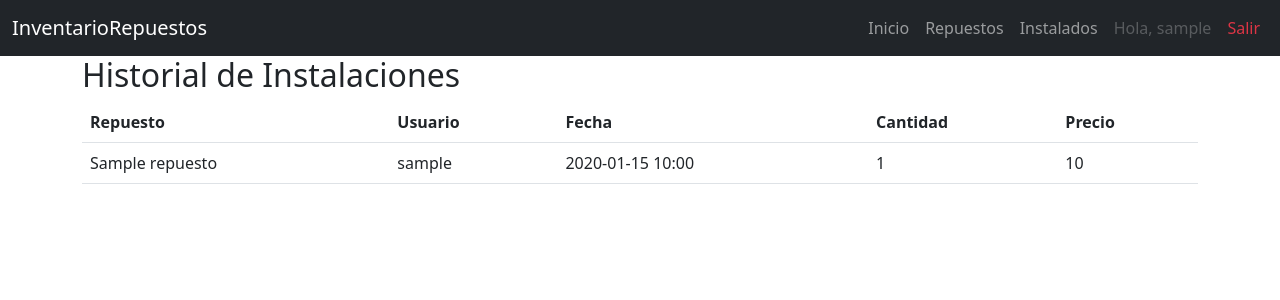
After one commit to Jean2306-bot/inventario-repuestos, a Flask app: page /inventory/instalados in a window 1280 px wide. The commit adds this page. Shown: the top 300 px of the page. Run offline with Flask 3, Linux system fonts and the light colour scheme; a user stored in the database is signed in; tables that the repository leaves empty hold one stand-in row (values such as "Sample post").

Commit message:
Implementación de gestión de instalaciones: se añaden rutas y plantillas para agregar y ver instalaciones de repuestos, se actualizan modelos y se mejora la navegación en la interfaz.

```diff
--- a/app/inventory/routes.py
+++ b/app/inventory/routes.py
@@ -1,7 +1,7 @@
 from flask import Blueprint, render_template, redirect, url_for, request, flash
-from app.models import db, Repuesto
+from app.models import db, Repuesto, Instalacion
 from app.forms import RepuestoForm
-from flask_login import login_required
+from flask_login import login_required, current_user
 
 
 inventory_bp = Blueprint('inventory', __name__, url_prefix='/inventory')
@@ -74,3 +74,44 @@ def eliminar(id):
     db.session.commit()
     flash('Repuesto eliminado exitosamente!', 'success')
     return redirect(url_for('inventory.lista'))
+
+@inventory_bp.route('/instalados/agregar/<int:id>')
+@login_required
+def agregar_instalacion(id):
+    repuesto = Repuesto.query.get_or_404(id)
+
+    if repuesto.cantidad < 1:
+        flash('No hay suficiente stock de este repuesto.', 'warning')
+        return redirect(url_for('inventory.lista'))
+
+    # Crear nueva instalación
+    nueva_instalacion = Instalacion(
+        repuesto_id=repuesto.id,
+        usuario_id=current_user.id,
+        cantidad=1,
+        precio=repuesto.precio
+    )
+
+    repuesto.cantidad -= 1  # Descontar del inventario
+    db.session.add(nueva_instalacion)
+    db.session.commit()
+
+    flash(f'Repuesto "{repuesto.nombre}" marcado como instalado.', 'success')
+    return redirect(url_for('inventory.lista'))
+
+@inventory_bp.route('/instalados')
+@login_required
+def ver_instalados():
+    instalaciones = Instalacion.query.order_by(Instalacion.fecha.desc()).all()
+    return render_template('inventory/instalados.html', instalaciones=instalaciones)
+
+
+@inventory_bp.route('/instalados/instalar', methods=['POST'])
+@login_required
+def instalar_repuesto():
+    id = request.form.get('id')
+    repuesto = Repuesto.query.get_or_404(id)
+    if repuesto.cantidad > 0:
+        repuesto.cantidad -= 1
+        db.session.commit()
+    return redirect(url_for('inventory.ver_instalados'))
--- a/app/templates/base.html
+++ b/app/templates/base.html
@@ -24,19 +24,23 @@
 
             <div class="collapse navbar-collapse" id="navbarNav">
               <ul class="navbar-nav ms-auto">
-                    <li class="nav-item">
-                        <a class="nav-link" href="{{ url_for('main.index') }}">Inicio</a>
-                    </li>
-                    <li class="nav-item">
-                        <a class="nav-link" href="{{ url_for('inventory.lista') }}">Repuestos</a>
-                    </li>
                     {% if current_user.is_authenticated %}
+                        <li class="nav-item">
+                            <a class="nav-link" href="{{ url_for('main.index') }}">Inicio</a>
+                        </li>
+                        <li class="nav-item">
+                            <a class="nav-link" href="{{ url_for('inventory.lista') }}">Repuestos</a>
+                        </li>
+                        <li class="nav-item">
+                            <a class="nav-link" href="{{ url_for('inventory.ver_instalados') }}">Instalados</a>
+                        </li>
                         <li class="nav-item">
                             <span class="nav-link disabled">Hola, {{ current_user.username }}</span>
                         </li>
                         <li class="nav-item">
                             <a class="nav-link text-danger" href="{{ url_for('auth.logout') }}">Salir</a>
                         </li>
+
                     {% else %}
                         <li class="nav-item">
                             <a class="nav-link" href="{{ url_for('auth.login') }}">Iniciar sesión</a>
--- /dev/null
+++ b/app/templates/inventory/instalados.html
@@ -0,0 +1,28 @@
+{% extends "base.html" %}
+{% block title %}Instalaciones{% endblock %}
+
+{% block content %}
+<h2>Historial de Instalaciones</h2>
+<table class="table">
+    <thead>
+        <tr>
+            <th>Repuesto</th>
+            <th>Usuario</th>
+            <th>Fecha</th>
+            <th>Cantidad</th>
+            <th>Precio</th>
+        </tr>
+    </thead>
+    <tbody>
+        {% for i in instalaciones %}
+        <tr>
+            <td>{{ i.repuesto.nombre }}</td>
+            <td>{{ i.usuario.username }}</td>
+            <td>{{ i.fecha.strftime('%Y-%m-%d %H:%M') }}</td>
+            <td>{{ i.cantidad }}</td>
+            <td>{{ i.precio }}</td>
+        </tr>
+        {% endfor %}
+    </tbody>
+</table>
+{% endblock %}
```
Also changed, not shown: app/__init__.py (+9 -4 lines), app/models.py (+14 -2 lines), app/templates/inventory/lista.html (+6 -4 lines).
